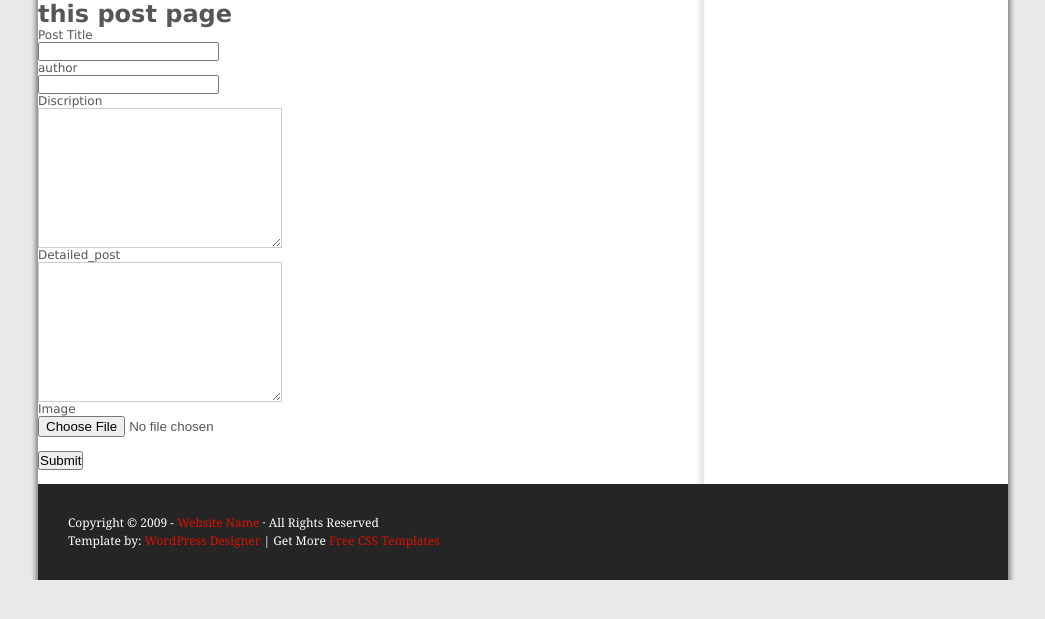
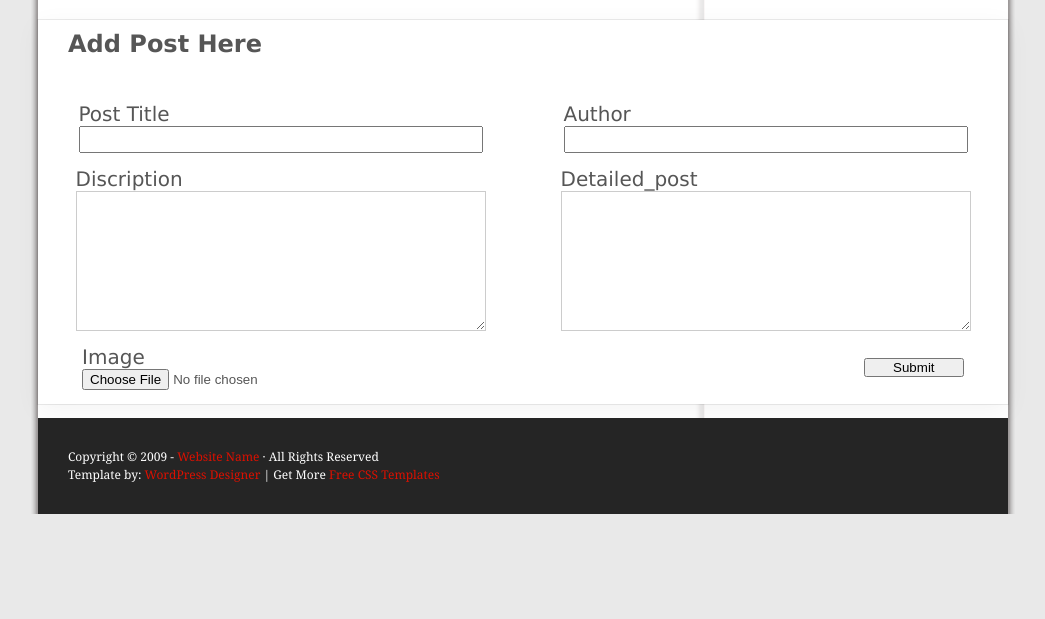
Before and after one commit to Dhirajkumar908/newsapi, a Django app: page /add_post in a window 1280 px wide. Shown: the part 175-794 px from the top of the page, without its empty margins (117-1162 px from the left). Run offline with Django 4.2, Linux system fonts and the light colour scheme.

Commit message:
worked on styling of add_post page and Contect page

```diff
--- a/news/form.py
+++ b/news/form.py
@@ -8,7 +8,10 @@ class contectForm(ModelForm):
 
         fields=["name","email","url","comment"]
         widgets={
-            'name':TextInput(attrs={'class':'C_name'}),
+            'name':TextInput(attrs={'class':'C_name', 'style':'width:400px; '  }),
+            'email':TextInput(attrs={'class':'C_name', 'style':'width:400px; '  }),
+            'url':TextInput(attrs={'class':'C_name', 'style':'width:400px; '  }),
+            'comment':TextInput(attrs={'class':'C_name', 'style':'width:400px; height:300px ',  }),
         }
 
 class postForm(ModelForm):
@@ -16,9 +19,9 @@ class postForm(ModelForm):
         model=post
         fields=["title",'author','Discription', 'Detailed_post','img']
         widgets = {
-            'name': TextInput(attrs={'class': 'input-name'}),
-            'author':TextInput(attrs={'class': 'input-autho'}),
-            'Discription':Textarea(attrs={'class': 'input-Discription'}),
-            'Detailed_post':Textarea(attrs={'class': 'input-Detailed_post'}),
+            'title': TextInput(attrs={'class': 'input-name', 'style':'width:400px; '}),
+            'author':TextInput(attrs={'class': 'input-author', 'style':'width:400px; '}),
+            'Discription':Textarea(attrs={'class': 'input-Discription', 'style':'width:400px; '}),
+            'Detailed_post':Textarea(attrs={'class': 'input-Detailed_post', 'style':'width:400px; '}),
 
         }
--- a/news/models.py
+++ b/news/models.py
@@ -9,6 +9,7 @@ class contect(models.Model):
     comment=models.TextField(max_length=500)
     def __str__(self):
         return self.email
+
 class post(models.Model):
 
     title=models.CharField(max_length=200)
--- a/news/static/css/post.css
+++ b/news/static/css/post.css
@@ -1,4 +1,29 @@
-.input-name{
-    width: 300px;
-    background-color: brown;
+* {
+    margin: auto;
 }
+.input-name {
+    font-size: 20px;
+
+}
+.input-author {
+    font-size: 20px;
+
+}
+.form-label{
+    font-size: 20px;
+}
+.post-name{
+    display: flex;
+
+}
+.p_i{
+    justify-content: left;
+}
+.p-heading{
+    margin: 20px;
+    padding: 10px;
+}
+.p-from{
+    box-shadow: rgba(0, 0, 0, 0.05) 0px 6px 24px 0px, rgba(0, 0, 0, 0.08) 0px 0px 0px 1px;
+    background-color: white ;
+}
--- a/news/templates/add_post.html
+++ b/news/templates/add_post.html
@@ -4,35 +4,47 @@
 
 {% block content %}
 
-<form method="POST">
+<link rel="stylesheet" type="text/css" href="{% static 'css/post.css' %}" />
+<form method="POST" class="p-from">
   {% csrf_token %}
-  <h1>this post page</h1>
-
-   <div class="">
+  <h1 class="p-heading">Add Post Here</h1><br>
+  <div class="post-name">
+   <div class="p_t">
     <label  class="form-label">Post Title</label><br>
     {{form.title}}
-  </div>
+  </div><br>
   <div class="">
-    <label  class="form-label">author</label><br>
+    <label  class="form-label">Author</label><br>
     {{form.author}}
   </div>
-
-  <div class="">
+</div><br>
+<div class="post-name">
+  <div class="p_a">
     <label  class="form-label">Discription</label><br>
     {{form.Discription}}
-  </div>
+
+  </div><br>
 
   <div class="">
     <label  class="form-label">Detailed_post</label><br>
     {{form.Detailed_post}}
+
   </div>
-  <div class="">
+</div>
+  <br>
+  <div class="post-name">
+  <div class="p_i">
     <label  class="form-label">Image</label><br>
     {{form.img}}
   </div>
-
+<div></div>
+<div></div>
+<div></div>
+<div></div>
+<div></div>
   <br>
-  <button type="submit" class="btn btn-primary">Submit</button>
+  <button type="submit" style="width: 100px;">Submit</button>
+</div>
   <br>
 </form>
 <br>
--- a/news/templates/base.html
+++ b/news/templates/base.html
@@ -5,9 +5,10 @@
 <title>The Web News</title>
 <meta http-equiv="Content-Type" content="text/html; charset=UTF-8" />
 <link rel="stylesheet" type="text/css" href="{% static 'css/style.css' %}" />
-<link rel="stylesheet" type="text/css" href="{% static 'css/post.css' %}" />
 
-<!--[if lte IE 6]><link rel="stylesheet" type="text/css" href="ie.css" /><![endif]-->
+
+
+<!--[if lte IE 6]><link rel="stylesheet" type="text/css" href="ie.css" />   detailpost.css<![endif]-->
 </head>
 <body>
 <!-- BEGIN wrapper -->
--- a/news/templates/show_Post.html
+++ b/news/templates/show_Post.html
@@ -2,8 +2,9 @@
 {% load static %}
 
 {% block content %}
+<link rel="stylesheet" type="text/css" href="{% static 'css/detailpost.css' %}" />
 <div>
-    <div><img src="{{ showPost.img.url }}" alt="img" style="width: 700px; height: 400px;"></div>
+    <div class="post_img"><img src="{{ showPost.img.url }}" alt="img" style="width: 700px; height: 400px;"></div>
     <div style="width: 700px; margin-bottom: 50px;">
     <h2>{{showPost.title}}</h2><br>
     <P> Author:{{showPost.author}}</P><br>
--- a/newsAPI/settings.py
+++ b/newsAPI/settings.py
@@ -37,7 +37,8 @@ INSTALLED_APPS = [
     'django.contrib.sessions',
     'django.contrib.messages',
     'django.contrib.staticfiles',
-    'news'
+    'news',
+
 ]
 
 MIDDLEWARE = [
```
Also changed, not shown: news/static/css/detailpost.css (added, +7 -0 lines), news/templates/contact.html (+18 -3 lines).
